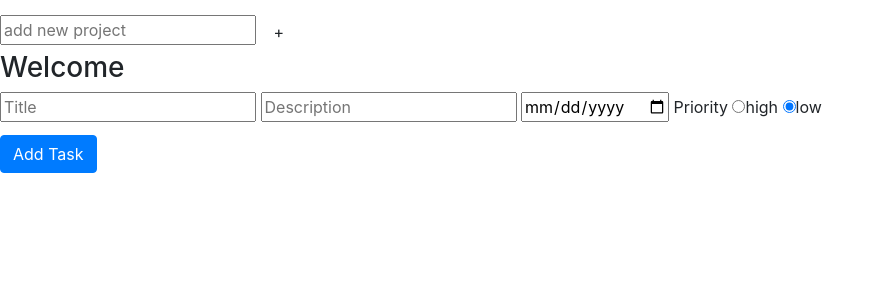
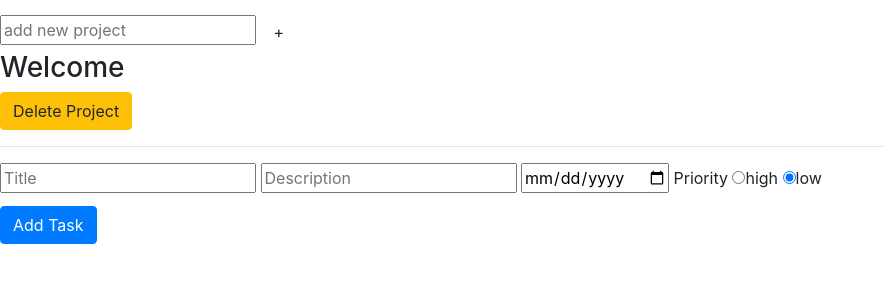
Before and after one commit to IBUNHABIBU/todo-list, a website: page src/index.html in a window 1280 px wide. Shown: the part 93-376 px from the top of the page, without its empty margins (0-884 px from the left). Drawn offline with nearby package versions, Linux system fonts and the light colour scheme.

Commit message:
adding the delete button

```diff
--- a/src/css/style.css
+++ b/src/css/style.css
@@ -172,3 +172,7 @@ li{
   font-weight: bolder;
   color: red;
 }
+.project-title{
+  display: flex;
+  justify-content: space-between;
+}
--- a/src/index.html
+++ b/src/index.html
@@ -35,7 +35,12 @@
   <main>
       <section>
         <aside>
-          <h3 class="project-title">Welcome</h3>
+          <div class="project-title">
+            <h3 class="project-title">Welcome</h3>
+            <button class="btn btn-warning">Delete Project</button>
+          </div>
+
+          <hr>
           <div class="form-container">
             <form action="">
               <input type="text" name="" id="title" placeholder="Title">
```
Also changed, not shown: src/modules/app.js (+9 -5 lines).
